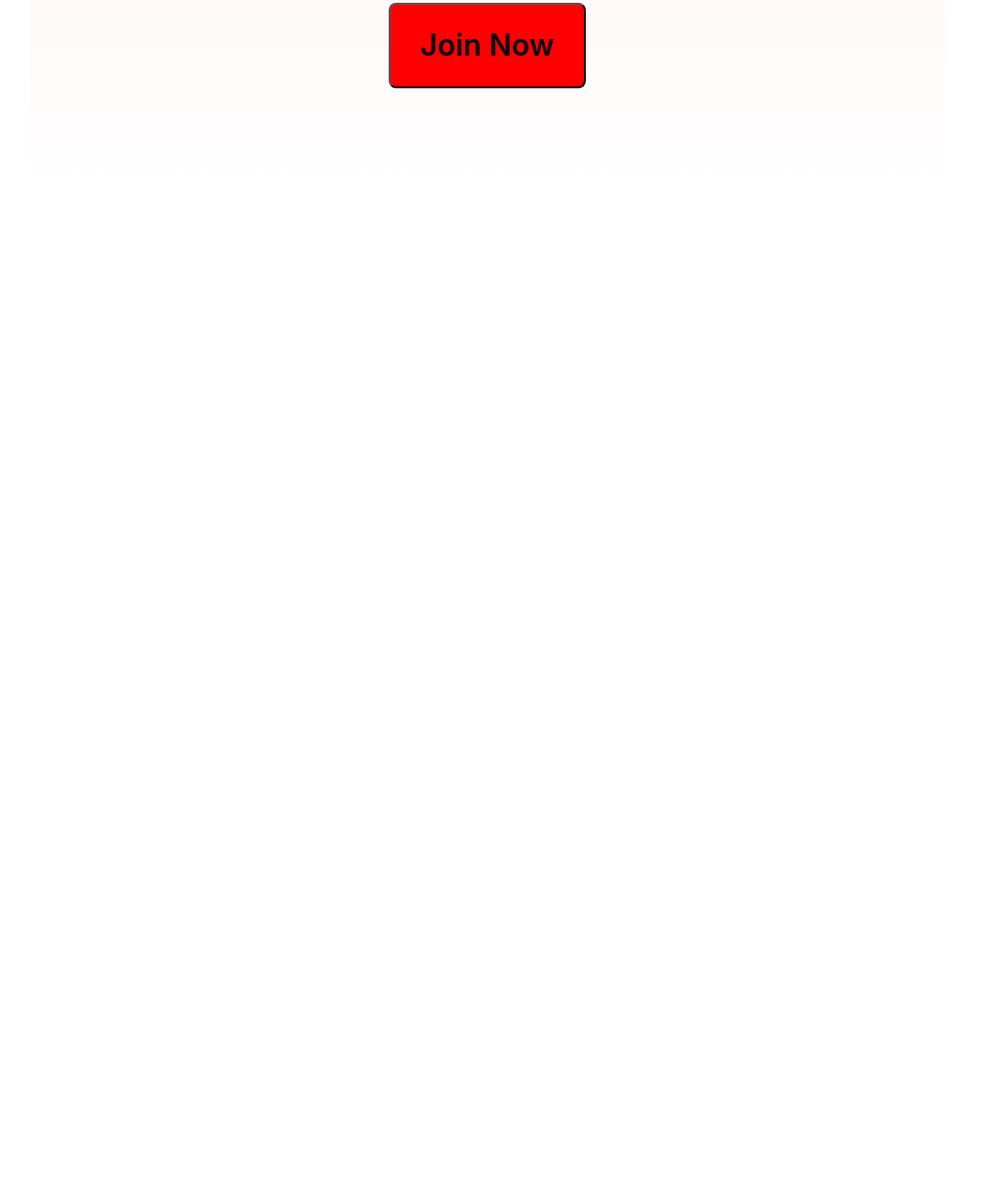
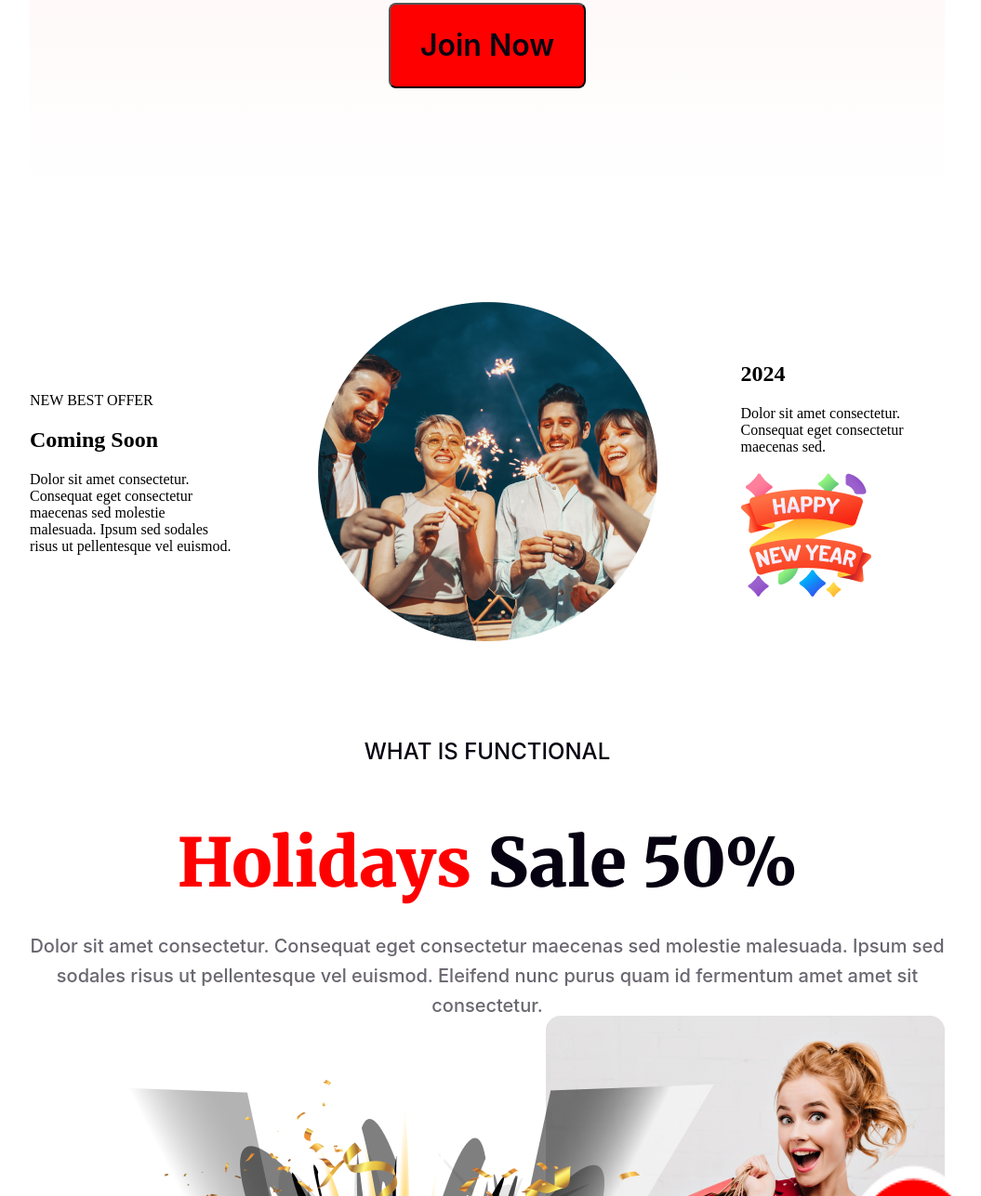
Before and after one commit to mahmudul0022/new-year-new-mission, a plain HTML site: page index.html in a window 1280 px wide. Shown: the part 3445-4732 px from the top of the page at 93% size, without its empty margins (116-1171 px from the left). Before the commit the page ends 3770 px from the top, so only its background shows below. Drawn offline with Linux system fonts and the light colour scheme.

Commit message:
middle commit

```diff
--- a/index.html
+++ b/index.html
@@ -10,6 +10,7 @@
     <link rel="stylesheet" href="styles/style.css">
 </head>
 <body>
+    <!-- header section starts here -->
     <header>
 <section class="header-section">
     <p class="banner-title">Happy New Year</p>
@@ -17,6 +18,7 @@
 </section>
     </header>
     <main>
+        <!-- offer section starts here   -->
         <section class="offer">
 <div class="offer-area">
     <h1 class="offer-title">65% OFF</h1>
@@ -25,6 +27,7 @@
     <img src="images/New Year Photo.png" alt="New year photo">
 </div>
         </section>
+        <!-- welcome section starts here -->
         <section class="welcome">
             <div class="welcome-details">
                 <h1 class="welcome-title">Welcome to <br> midnight party</h1>
@@ -43,6 +46,34 @@
             <button class="join-button">Join Now</button>
            </div>
         </section>
+        <!-- best offer section starts here -->
+        <section class="best-offer">
+            <div class="div-a">
+                <p class="div-a-simple-text">NEW BEST OFFER</p>
+                <h1 class="div-a-title">Coming Soon</h1>
+                <p class="div-a-description">Dolor sit amet consectetur. Consequat eget consectetur maecenas sed molestie malesuada. Ipsum sed sodales risus ut pellentesque vel euismod. </p>
+            </div>
+            <div class="div-b">
+                <img src="images/Ellipse 1.png" alt="">
+            </div>
+            <div class="div-c">
+                <h1 class="div-c-title">2024</h1>
+                <p class="div-c-description">Dolor sit amet consectetur. Consequat eget consectetur maecenas sed.</p>
+                <img src="images/Group 96.png" alt="">
+            </div>
+        </section>
+        <!-- holiday sales starts here -->
+        <section class="holiday-sales">
+            <p class="holiday-sales-text">WHAT IS FUNCTIONAL</p>
+            <h1 class="holiday-sales-title"><span class="color">Holidays </span>Sale 50%</h1>
+            <p class="holiday-sales-description">Dolor sit amet consectetur. Consequat eget consectetur maecenas sed
+                molestie malesuada. Ipsum sed sodales risus ut pellentesque vel euismod. Eleifend nunc purus quam id fermentum amet amet sit consectetur.</p>
+            <div class="holiday-sales-images">
+                <img src="images/Group 75.png" alt="">
+                <img src="images/Group 44.png" alt="">
+
+            </div>
+        </section>
     </main>
     <main>
 
--- a/styles/style.css
+++ b/styles/style.css
@@ -122,3 +122,66 @@ text-transform: capitalize;
 background: #F00;
 padding: 16px 32px;
 }
+/* best offer section styles */
+.best-offer{
+    display: flex;
+    align-items: center;
+    justify-content: center;
+    gap: 90px;
+    margin: 0 140px;
+}
+.div-a{
+    width: 33%;
+}
+.div-c{
+    width: 33%;
+}
+/* holiday sales section styles */
+.holiday-sales{
+    background-image: url('../images/Rectangle\ 2.png'), url('../images/Rectangle\ 1.png');
+    background-repeat: no-repeat, no-repeat;
+    background-position: bottom, right;
+    max-width: 1320px;
+    margin: 100px 140px;
+    padding: ;
+    text-align: center;
+}
+.holiday-sales-images{
+    display: flex;
+}
+.holiday-sales-text{
+    color: #070211;
+    font-family: Inter;
+    font-size: 24px;
+    font-style: normal;
+    font-weight: 500;
+    line-height: normal;
+}
+.holiday-sales-title{
+    color: #070211;
+    font-family: Merriweather;
+    font-size: 72px;
+    font-style: normal;
+    font-weight: 900;
+    line-height: normal;
+    margin-bottom: 28px;
+}
+.holiday-sales-description{
+    color: rgba(7, 2, 17, 0.60);
+    text-align: center;
+    font-family: Inter;
+    font-size: 20px;
+    font-style: normal;
+    font-weight: 500;
+    line-height: 32px; /* 160% */
+    margin-bottom: 64px;
+}
+.color{
+    color: #F00;
+text-align: center;
+font-family: Merriweather;
+font-size: 72px;
+font-style: normal;
+font-weight: 900;
+line-height: normal;
+}
```
